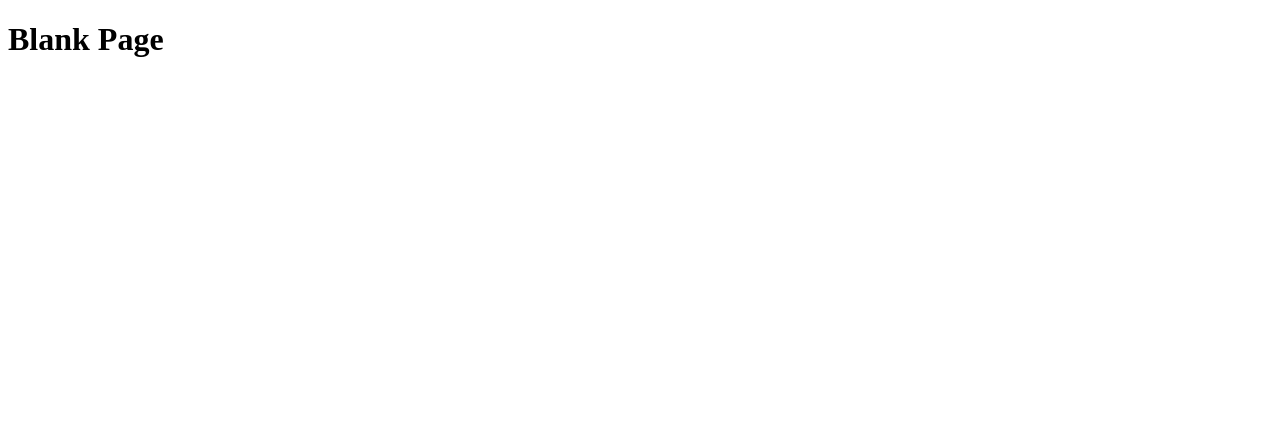
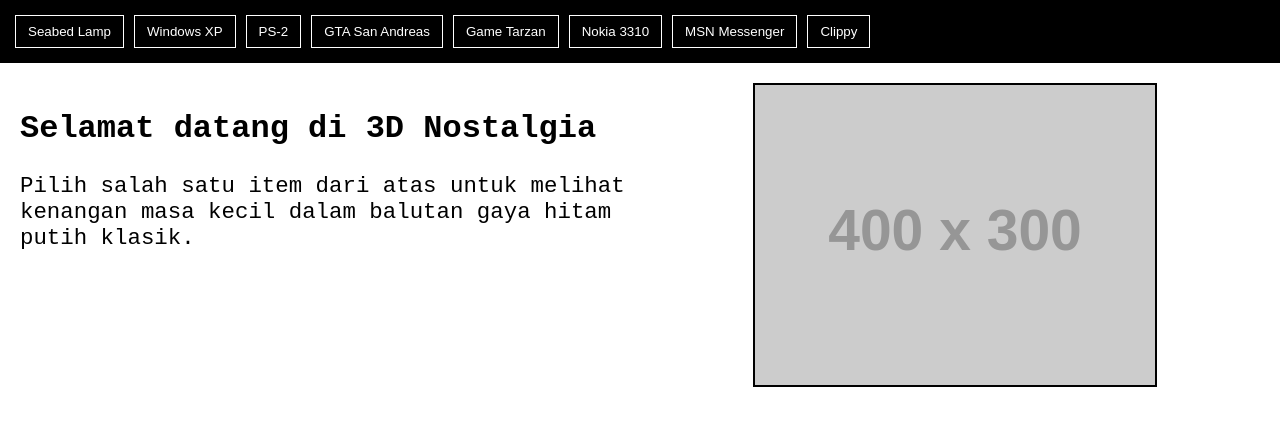
Before and after one commit to Habbatul/3D-Nostalgia, a website: page web-view.html in a window 1280 px wide. Drawn offline with Linux system fonts and the light colour scheme; placeholder pictures from the web are drawn by us.

Commit message:
feat: adding html for monitor view (progress)

```diff
--- a/vite.config.js
+++ b/vite.config.js
@@ -22,7 +22,11 @@ export default defineConfig({
           {
             src: 'texture/*',
             dest: 'texture'
-          }
+          },
+        {
+          src: 'web-view.html',
+          dest: '.'
+        }
       ]
     })
   ],
--- a/web-view.html
+++ b/web-view.html
@@ -2,10 +2,153 @@
 <html lang="en">
 <head>
   <meta charset="UTF-8" />
-    <meta name="viewport" content="width=device-width, initial-scale=1.0" />
+  <meta name="viewport" content="width=device-width, initial-scale=1.0"/>
   <title>3D Nostalgia</title>
+  <style>
+    body {
+      margin: 0;
+      font-family: monospace;
+      background-color: #fff;
+      color: #000;
+    }
+
+    nav {
+      background-color: #000;
+      color: #fff;
+      padding: 10px;
+      display: flex;
+      flex-wrap: wrap;
+    }
+
+    nav button {
+      background: none;
+      border: 1px solid #fff;
+      color: #fff;
+      margin: 5px;
+      padding: 8px 12px;
+      cursor: pointer;
+    }
+
+    nav button:hover {
+      background-color: #fff;
+      color: #000;
+    }
+
+    .container {
+      display: flex;
+      flex-direction: row;
+      padding: 20px;
+    }
+
+    .description {
+      flex: 1;
+      padding-right: 20px;
+    }
+
+    .image {
+      flex: 1;
+      display: flex;
+      justify-content: center;
+      align-items: center;
+    }
+
+    .image img {
+      max-width: 100%;
+      height: auto;
+      border: 2px solid #000;
+    }
+
+    @media (max-width: 768px) {
+      .container {
+        flex-direction: column;
+      }
+    }
+
+    p {
+        font-size:1.4rem;
+    }
+
+    h2 {
+        font-size: 2rem;
+    }
+  </style>
 </head>
 <body>
-    <h1>Blank Page</h1>
+
+  <nav id="navbar">
+    <button onclick="showContent('seabed')">Seabed Lamp</button>
+    <button onclick="showContent('xp')">Windows XP</button>
+    <button onclick="showContent('ps2')">PS-2</button>
+    <button onclick="showContent('gta')">GTA San Andreas</button>
+    <button onclick="showContent('tarzan')">Game Tarzan</button>
+    <button onclick="showContent('nokia')">Nokia 3310</button>
+    <button onclick="showContent('msn')">MSN Messenger</button>
+    <button onclick="showContent('clippy')">Clippy</button>
+  </nav>
+
+  <div class="container">
+    <div class="description" id="desc">
+      <h2>Selamat datang di 3D Nostalgia</h2>
+      <p>Pilih salah satu item dari atas untuk melihat kenangan masa kecil dalam balutan gaya hitam putih klasik.</p>
+    </div>
+    <div class="image" id="img">
+      <img src="https://placehold.co/400x300?text=Nostalgia" alt="placeholder">
+    </div>
+  </div>
+
+  <script>
+    const content = {
+      seabed: {
+        title: "Seabed Lamp (Frutiger Aero)",
+        text: "Lampu kaca berisi air dan gelembung, sering jadi pajangan aesthetic ala 2000-an. Efek cahaya dan bentuk khas Frutiger Aero.",
+        img: "https://placehold.co/400x300?text=Seabed+Lamp"
+      },
+      xp: {
+        title: "Windows XP",
+        text: "Sistem operasi legendaris dengan wallpaper padang rumput biru. Ikon klasik dan startup sound yang ikonik.",
+        img: "https://placehold.co/400x300?text=Windows+XP"
+      },
+      ps2: {
+        title: "PlayStation 2",
+        text: "Konsol legendaris Sony. Suara booting dan memori card screen membekas di ingatan banyak anak 2000-an.",
+        img: "https://placehold.co/400x300?text=PS2"
+      },
+      gta: {
+        title: "GTA San Andreas",
+        text: "Game open-world ikonik. Karakter CJ dan sepeda, serta kode cheat tak terlupakan.",
+        img: "https://placehold.co/400x300?text=GTA+San+Andreas"
+      },
+      tarzan: {
+        title: "Game Tarzan",
+        text: "Platformer klasik dari Disney dengan soundtrack khas dan gameplay yang seru di masa kecil.",
+        img: "https://placehold.co/400x300?text=Tarzan+Game"
+      },
+      nokia: {
+        title: "Nokia 3310",
+        text: "Ponsel legendaris dengan daya tahan luar biasa dan game Snake yang adiktif.",
+        img: "https://placehold.co/400x300?text=Nokia+3310"
+      },
+      msn: {
+        title: "MSN Messenger",
+        text: "Layanan chatting jadul yang penuh dengan emoticon klasik dan buzz.",
+        img: "https://placehold.co/400x300?text=MSN+Messenger"
+      },
+      clippy: {
+        title: "Clippy (Microsoft Assistant)",
+        text: "Asisten Microsoft Office berbentuk klip kertas yang muncul tiba-tiba dengan komentar lucu.",
+        img: "https://placehold.co/400x300?text=Clippy"
+      }
+    };
+
+    function showContent(key) {
+      const desc = document.getElementById("desc");
+      const img = document.getElementById("img").querySelector("img");
+
+      desc.innerHTML = `<h2>${content[key].title}</h2><p>${content[key].text}</p>`;
+      img.src = content[key].img;
+      img.alt = content[key].title;
+    }
+  </script>
+
 </body>
 </html>
```
Lines whose indentation alone changed are shown as unchanged.
